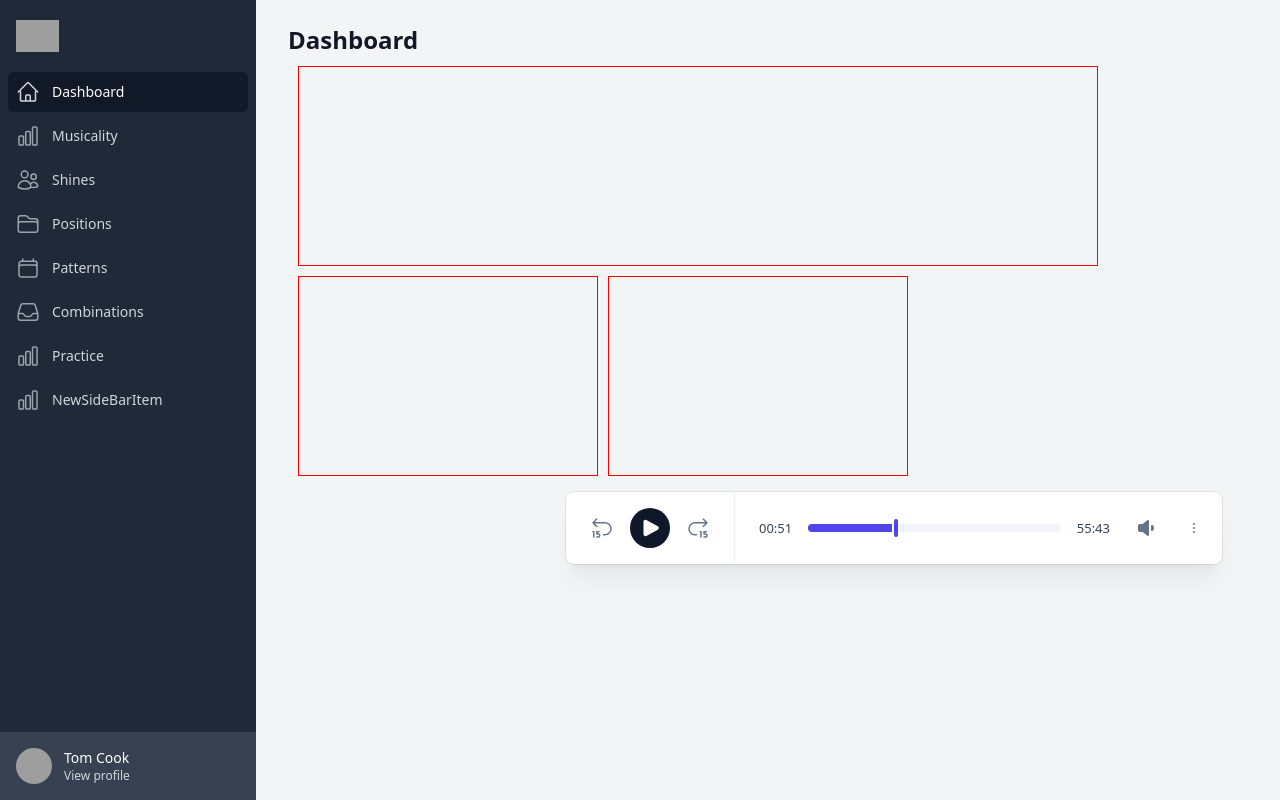
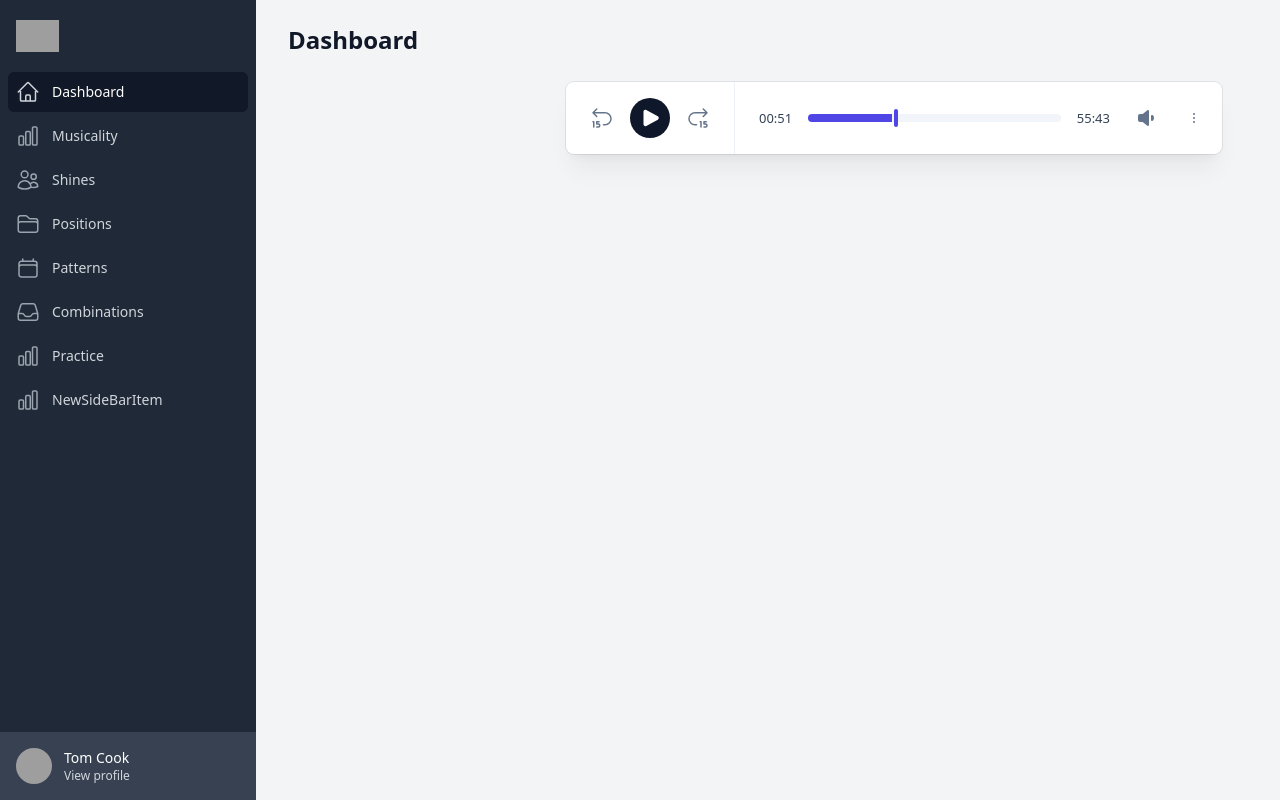
Before and after one commit to hotafrika/wails-vite-react-ts-tailwind-template, a React (Vite) app in the folder frontend/: page / in a window 1280 px wide. Built offline with nearby package versions, Linux system fonts and the light colour scheme; grey boxes are pictures that could not be loaded.

Commit message:
add sidebar

```diff
--- a/frontend/src/components/layout/Stats.js
+++ /dev/null
@@ -1,62 +0,0 @@
-import { ArrowDownIcon, ArrowUpIcon } from '@heroicons/react/20/solid'
-import { CursorArrowRaysIcon, EnvelopeOpenIcon, UsersIcon } from '@heroicons/react/24/outline'
-
-const stats = [
-    { id: 1, name: 'Total Subscribers', stat: '71,897', icon: UsersIcon, change: '122', changeType: 'increase' },
-    { id: 2, name: 'Avg. Open Rate', stat: '58.16%', icon: EnvelopeOpenIcon, change: '5.4%', changeType: 'increase' },
-    { id: 3, name: 'Avg. Click Rate', stat: '24.57%', icon: CursorArrowRaysIcon, change: '3.2%', changeType: 'decrease' },
-]
-
-function classNames(...classes) {
-    return classes.filter(Boolean).join(' ')
-}
-
-export default function Example() {
-    return (
-        <div>
-            <h3 className="text-lg font-medium leading-6 text-gray-900">Last 30 days</h3>
-
-            <dl className="mt-5 grid grid-cols-1 gap-5 sm:grid-cols-2 lg:grid-cols-3">
-                {stats.map((item) => (
-                    <div
-                        key={item.id}
-                        className="relative overflow-hidden rounded-lg bg-white px-4 pt-5 pb-12 shadow sm:px-6 sm:pt-6"
-                    >
-                        <dt>
-                            <div className="absolute rounded-md bg-indigo-500 p-3">
-                                <item.icon className="h-6 w-6 text-white" aria-hidden="true" />
-                            </div>
-                            <p className="ml-16 truncate text-sm font-medium text-gray-500">{item.name}</p>
-                        </dt>
-                        <dd className="ml-16 flex items-baseline pb-6 sm:pb-7">
-                            <p className="text-2xl font-semibold text-gray-900">{item.stat}</p>
-                            <p
-                                className={classNames(
-                                    item.changeType === 'increase' ? 'text-green-600' : 'text-red-600',
-                                    'ml-2 flex items-baseline text-sm font-semibold'
-                                )}
-                            >
-                                {item.changeType === 'increase' ? (
-                                    <ArrowUpIcon className="h-5 w-5 flex-shrink-0 self-center text-green-500" aria-hidden="true" />
-                                ) : (
-                                    <ArrowDownIcon className="h-5 w-5 flex-shrink-0 self-center text-red-500" aria-hidden="true" />
-                                )}
-
-                                <span className="sr-only"> {item.changeType === 'increase' ? 'Increased' : 'Decreased'} by </span>
-                                {item.change}
-                            </p>
-                            <div className="absolute inset-x-0 bottom-0 bg-gray-50 px-4 py-4 sm:px-6">
-                                <div className="text-sm">
-                                    <a href="#" className="font-medium text-indigo-600 hover:text-indigo-500">
-                                        {' '}
-                                        View all<span className="sr-only"> {item.name} stats</span>
-                                    </a>
-                                </div>
-                            </div>
-                        </dd>
-                    </div>
-                ))}
-            </dl>
-        </div>
-    )
-}
--- a/frontend/src/components/pages/Dashboard/Dashboard.css
+++ b/frontend/src/components/pages/Dashboard/Dashboard.css
@@ -1,29 +1,3 @@
 .dashboard{
     padding: 10px
 }
-
-.top-box{
-    /* border: 1px solid red; */
-    width: 800px;
-    height: 200px;
-}
-
-
-.top-box, .box-left, .box-right{
-    border: 1px solid red;
-}
-
-.middle{
-    display: flex;
-    margin-top: 10px
-    /* justify-content: space-around; */
-}
-
-.box-left,.box-right{
-    width: 300px;
-    height: 200px;
-}
-
-.box-left{
-    margin-right: 10px;
-}
--- a/frontend/src/components/pages/Dashboard/Dashboard.tsx
+++ b/frontend/src/components/pages/Dashboard/Dashboard.tsx
@@ -7,13 +7,7 @@ function Dashboard() {
   return (
     <>
       <div className="dashboard">
-        <div className="top-box">
 
-        </div>
-        <div className="middle">
-            <div className="box-left"></div>
-            <div className="box-right"></div>
-        </div>
 
         <div>
           <MusicPlayer />
```
Also changed, not shown: frontend/src/components/layout/Playlist.tsx (renamed from frontend/src/components/layout/Playlist.js), frontend/src/components/layout/PracticeCard.tsx (renamed from frontend/src/components/layout/PracticeCard.js), frontend/src/components/layout/Sidebar.tsx (renamed from frontend/src/components/layout/Sidebar.js).
